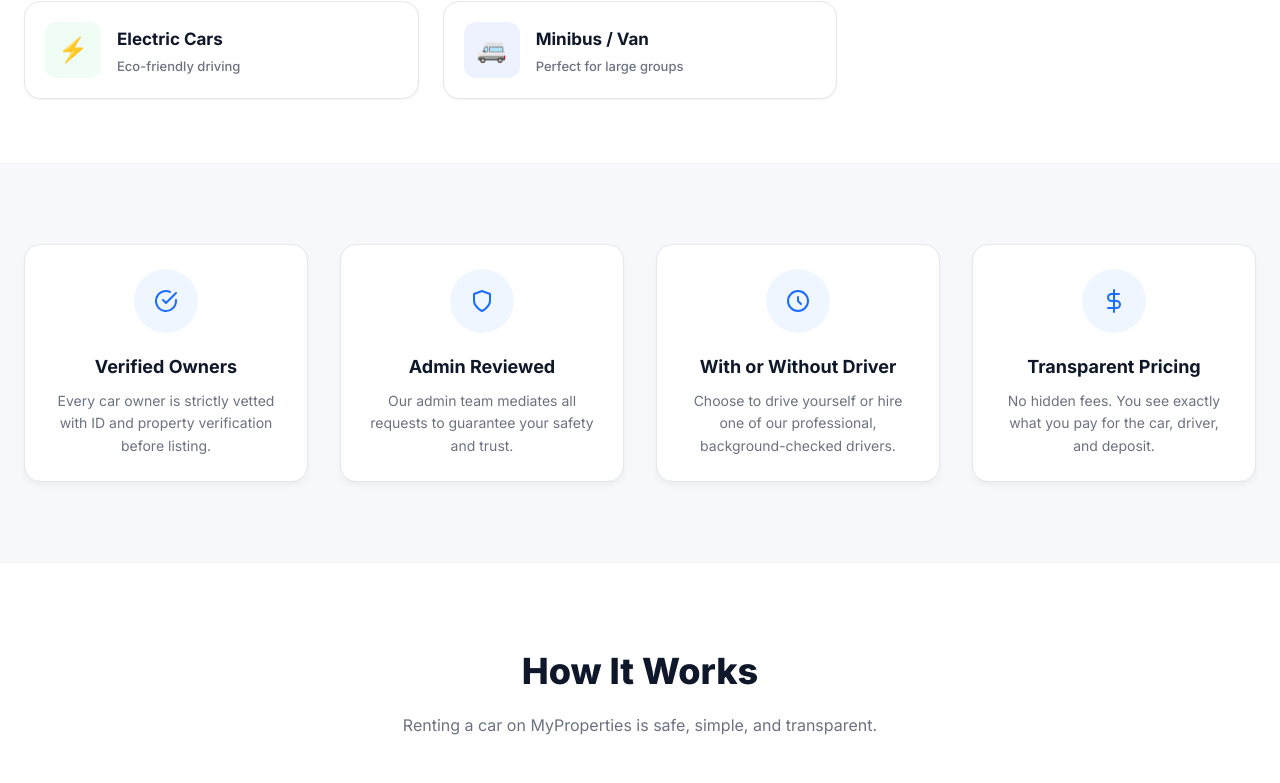
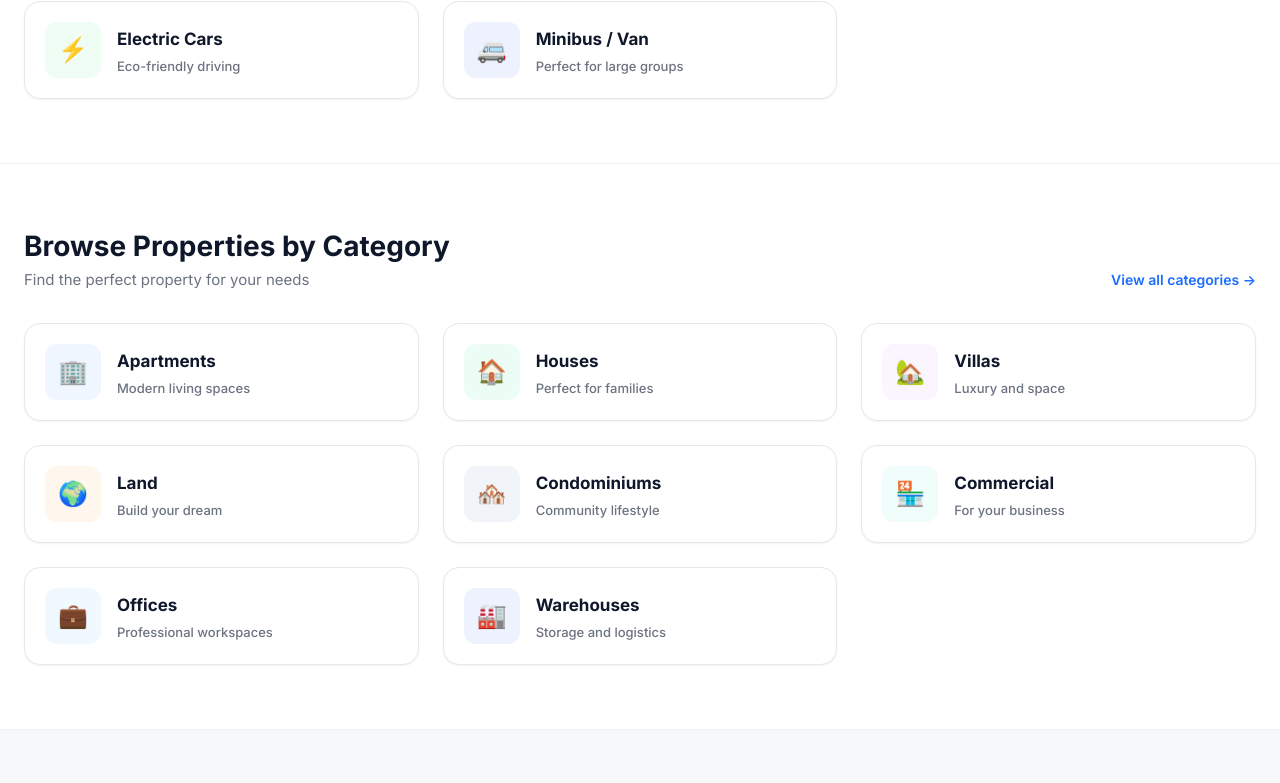
Before and after one commit to saminegash/property-rental, a Next.js app: page / in a window 1280 px wide. Shown: the part 2481-3264 px from the top of the page. Built offline with nearby package versions, Linux system fonts and the light colour scheme; no server answers; the database is empty.

Commit message:
feat: add PropertyCategoriesSection to display aggregated property counts by category on the homepage

```diff
--- a/src/app/(public)/page.tsx
+++ b/src/app/(public)/page.tsx
@@ -2,6 +2,7 @@ import { MarketplaceHeroSection } from "@/components/shared/MarketplaceHeroSecti
 import { FeaturedCarsSection } from "@/components/cars/FeaturedCarsSection";
 import { FeaturedPropertiesSection } from "@/components/properties/FeaturedPropertiesSection";
 import { CarCategoriesSection } from "@/components/cars/CarCategoriesSection";
+import { PropertyCategoriesSection } from "@/components/properties/PropertyCategoriesSection";
 import { TrustFeaturesSection } from "@/components/cars/TrustFeaturesSection";
 import { HowItWorksSection } from "@/components/cars/HowItWorksSection";
 import { PricingTransparencySection } from "@/components/cars/PricingTransparencySection";
@@ -31,6 +32,9 @@ export default function HomePage() {
       {/* Browse by Car Category */}
       <CarCategoriesSection />
 
+      {/* Browse by Property Category */}
+      <PropertyCategoriesSection />
+
       {/* Trust Features */}
       <TrustFeaturesSection />
 
--- /dev/null
+++ b/src/components/properties/PropertyCategoriesSection.tsx
@@ -0,0 +1,145 @@
+import Link from "next/link";
+import React from "react";
+import { createClient } from "@/lib/supabase/server";
+
+export async function PropertyCategoriesSection() {
+  const supabase = await createClient();
+
+  // Fetch only property_details linked to published listings to aggregate counts
+  const { data: properties } = await supabase
+    .from("property_details")
+    .select(`
+      property_types(name),
+      listings!inner(status)
+    `)
+    .eq("listings.status", "published");
+
+  // Aggregate counts by property type name
+  const counts: Record<string, number> = {};
+  if (properties) {
+    for (const prop of properties) {
+      // Supabase types might infer this as an array or object depending on schema
+      const pt = prop.property_types as { name: string } | { name: string }[] | null;
+      const typeName = Array.isArray(pt) ? pt[0]?.name : pt?.name;
+
+      if (typeName) {
+        counts[typeName] = (counts[typeName] || 0) + 1;
+      }
+    }
+  }
+
+  // Pre-defined metadata for categories requested by user
+  // Map "Houses" to "Villa" or generic "House" if they overlap.
+  const categories = [
+    {
+      title: "Apartments",
+      dbType: "Apartment",
+      description: "Modern living spaces",
+      icon: "🏢",
+      color: "bg-blue-50 text-blue-600",
+      link: "type=Apartment",
+    },
+    {
+      title: "Houses",
+      dbType: "House", // Typically mapped to Villa or specific house type
+      description: "Perfect for families",
+      icon: "🏠",
+      color: "bg-emerald-50 text-emerald-600",
+      link: "type=House",
+    },
+    {
+      title: "Villas",
+      dbType: "Villa",
+      description: "Luxury and space",
+      icon: "🏡",
+      color: "bg-purple-50 text-purple-600",
+      link: "type=Villa",
+    },
+    {
+      title: "Land",
+      dbType: "Land",
+      description: "Build your dream",
+      icon: "🌍",
+      color: "bg-orange-50 text-orange-600",
+      link: "type=Land",
+    },
+    {
+      title: "Condominiums",
+      dbType: "Condominium",
+      description: "Community lifestyle",
+      icon: "🏘️",
+      color: "bg-slate-100 text-slate-600",
+      link: "type=Condominium",
+    },
+    {
+      title: "Commercial",
+      dbType: "Commercial",
+      description: "For your business",
+      icon: "🏪",
+      color: "bg-teal-50 text-teal-600",
+      link: "type=Commercial",
+    },
+    {
+      title: "Offices",
+      dbType: "Office",
+      description: "Professional workspaces",
+      icon: "💼",
+      color: "bg-sky-50 text-sky-600",
+      link: "type=Office",
+    },
+    {
+      title: "Warehouses",
+      dbType: "Warehouse",
+      description: "Storage and logistics",
+      icon: "🏭",
+      color: "bg-indigo-50 text-indigo-600",
+      link: "type=Warehouse",
+    },
+  ];
+
+  return (
+    <section className="car-categories" id="browse-property-categories">
+      <div className="car-categories__inner">
+        <div className="car-categories__header">
+          <div>
+            <h2 className="car-categories__title">Browse Properties by Category</h2>
+            <p className="car-categories__subtitle">Find the perfect property for your needs</p>
+          </div>
+          <Link href="/properties" className="car-categories__view-all">
+            View all categories →
+          </Link>
+        </div>
+
+        <div className="car-categories__grid">
+          {categories.map((cat) => {
+            const count = counts[cat.dbType] || 0;
+            return (
+              <Link
+                key={cat.title}
+                href={`/properties?${cat.link}`}
+                className="car-category-card group"
+              >
+                <div className={`car-category-card__icon ${cat.color}`}>
+                  <span aria-hidden="true">{cat.icon}</span>
+                </div>
+                <div className="car-category-card__content">
+                  <h3 className="car-category-card__title">
+                    {cat.title}
+                  </h3>
+                  <p className="car-category-card__desc">
+                    {cat.description}
+                  </p>
+                  {count > 0 ? (
+                    <span className="text-sm font-medium text-blue-600 mt-1 block">
+                      {count} Available
+                    </span>
+                  ) : null}
+                </div>
+              </Link>
+            );
+          })}
+        </div>
+      </div>
+    </section>
+  );
+}
```
